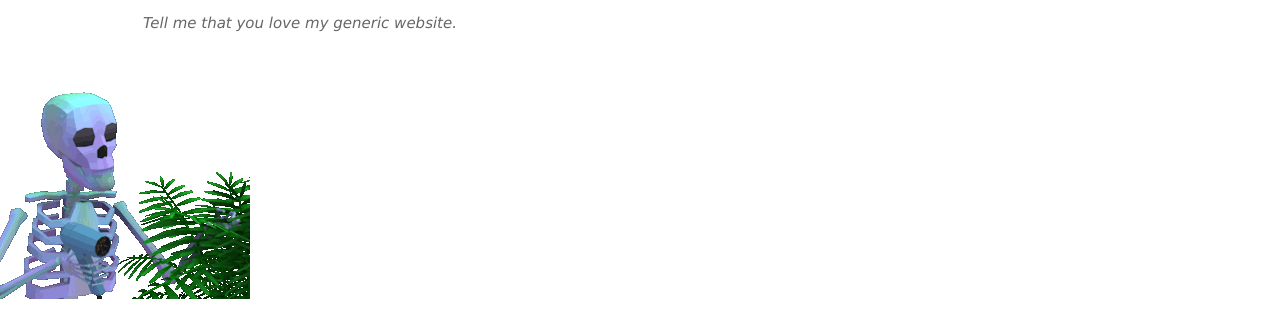
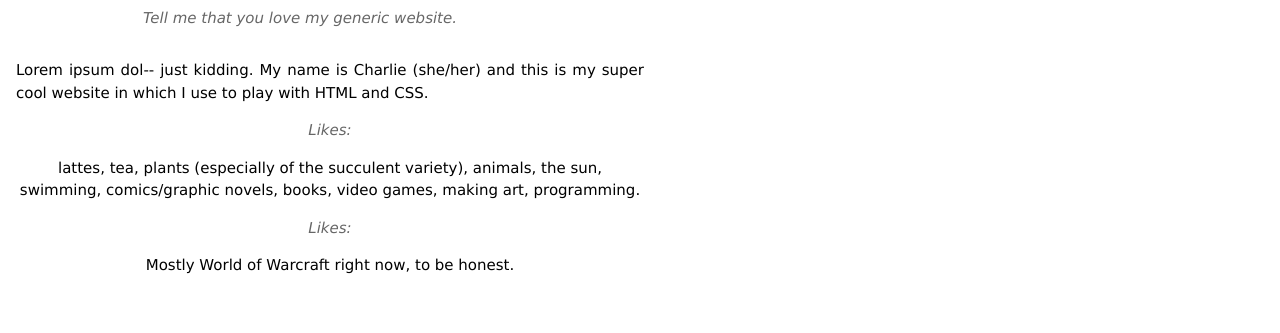
Before and after one commit to cafornaca/CharNet, a plain HTML site: page Website/index.html in a window 1280 px wide. Shown: the part 426-759 px from the top of the page. Drawn offline with nearby package versions, Linux system fonts and the light colour scheme.

Commit message:
How often do you push?
Asking for a friend...

```diff
--- a/Website/index.html
+++ b/Website/index.html
@@ -3,7 +3,7 @@
 
 <head>
 	<title>0xCAFEBABE: H O M E</title>
-	<link rel="stylesheet" href="/w3css/3/w3.css">
+	<link rel="stylesheet" href="mystyle.css">
 	<link rel="stylesheet" href="https://cdnjs.cloudflare.com/ajax/libs/font-awesome/4.6.3/css/font-awesome.min.css">
 	<meta name="description" content="Charlie Ann Fornaca personal and professional web page">
 	<meta name="keywords" content="software engineer, artist, cool girl, aesthetic">
@@ -21,10 +21,12 @@
 			<a href="#contact" class="w3-button w3-bar-item">Contact</a>
 </nav>
 
+
 <!-- Fancy image: I need a few more probably -->
 <section>
 	<img class="fancyImage" src="whiteMarble.jpg" style="width:100%">
 </section>
+
 
 <!-- Making the fancy images move -->
 <script>
@@ -46,17 +48,33 @@
 	}
 </script>
 
+
+<!-- Header: Home -->
 <section class="w3-container w3-center" style="max-width:600px">
 	<h1 class="w3-wide">Charlie Ann Fornaca</h1>
 	<p class="w3-opacity"><i>Tell me that you love my generic website.</i></p>
 </section>
 
+<section class="w3-container w3-center" style="max-width:660px">
+	<p class="w3-justify">
+		Lorem ipsum dol-- just kidding. My name is Charlie (she/her) and this is my
+		super cool website in which I use to play with HTML and CSS.
+
+		<p class="w3-opacity"><i>Likes:</i></p>
+		<p>lattes, tea, plants (especially of the succulent variety), animals,
+		the sun, swimming, comics/graphic novels, books, video games, making art,
+		programming.</p>
+
+		<p class="w3-opacity"><i>Likes:</i></p>
+		<p>Mostly World of Warcraft right now, to be honest.</p>
+
+<!-- BoneBoy: ABSOLUTELY NECCESSARY -->
+<section>
+	<img src="boneBoy.gif" align="left" />
+</section>
 
 
-
-
-
-<img src="boneBoy.gif" align="left" />
+<!-- a secret message -->
 
 </body>
 </html>
```
